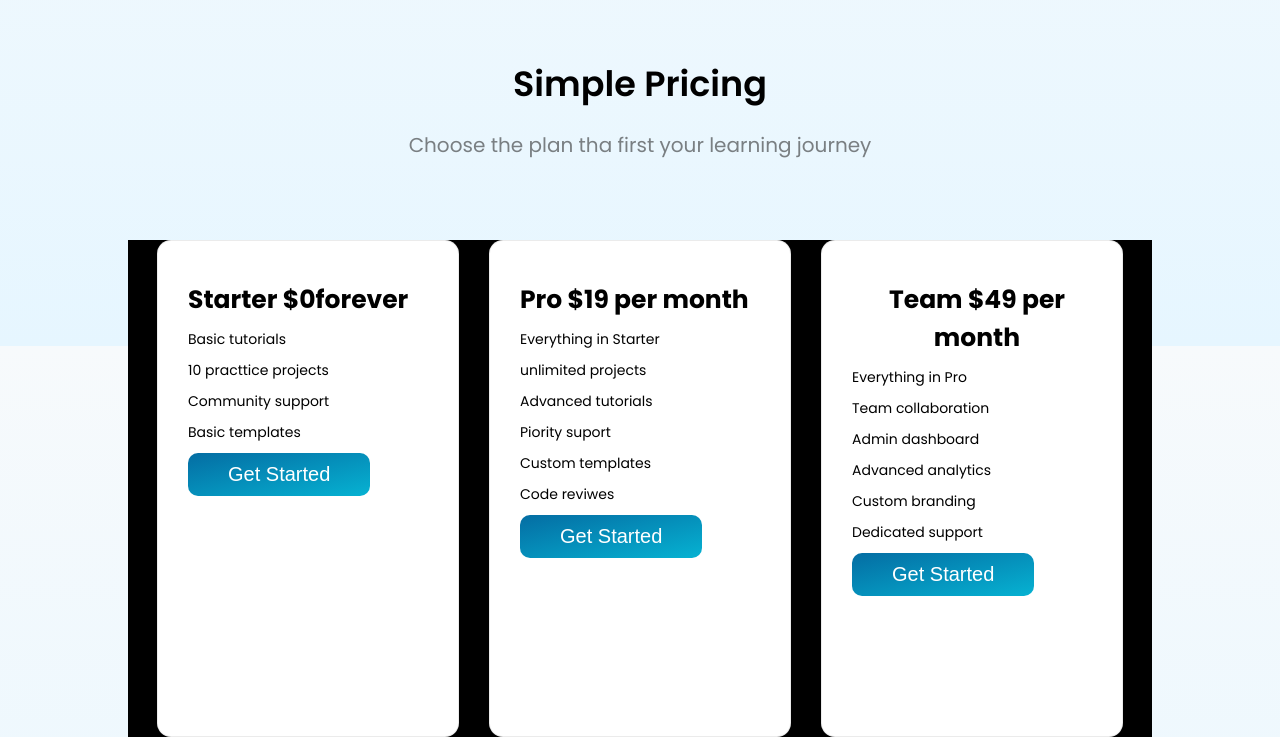
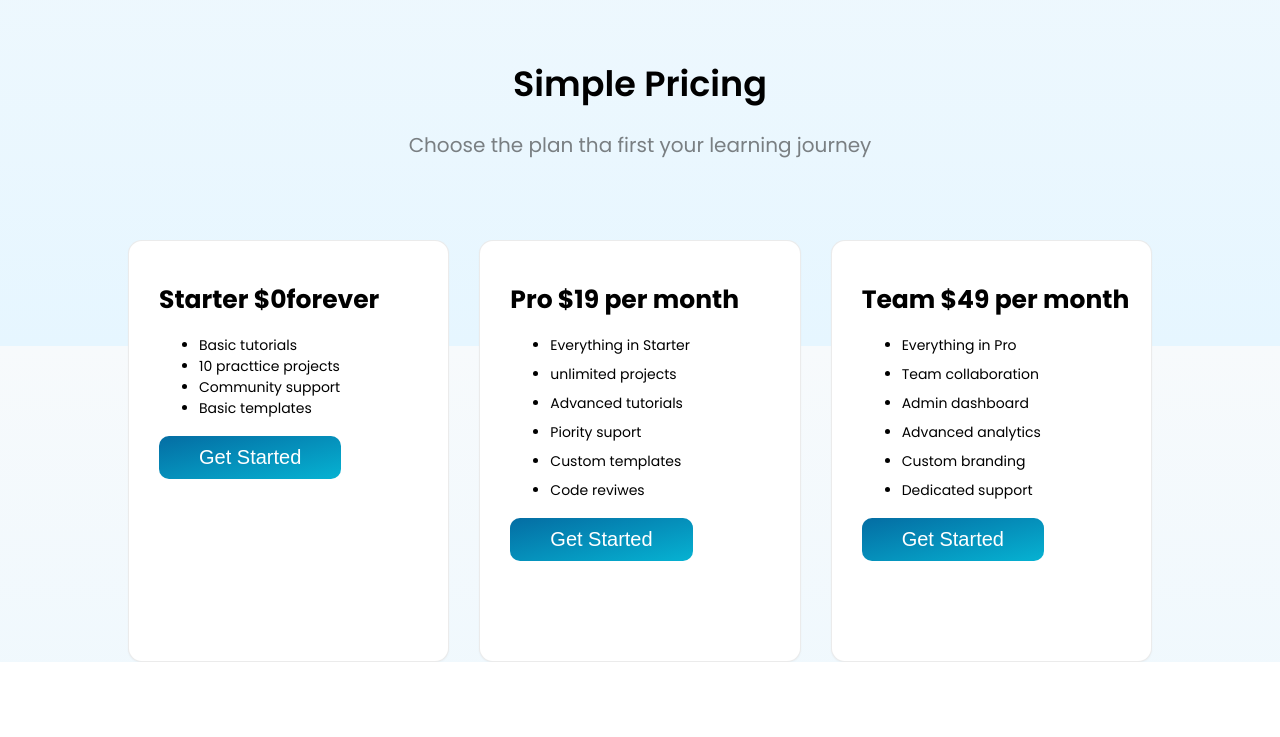
Before and after one commit to Robson-Vieira/Praticando-HTML-E-CSS, a plain HTML site: page index.html in a window 1280 px wide. Shown: the part 1254-1991 px from the top of the page. After the commit the page ends 1916 px from the top, so only its background shows below. Drawn offline with Linux system fonts and the light colour scheme.

Commit message:
Adicionando mais uma atualização

```diff
--- a/index.html
+++ b/index.html
@@ -14,11 +14,11 @@
                 <p>DevPractice</p>
             </div>
             <nav>
-                <ul>
-                    <li>features</li>
-                    <li>pricing</li>
-                    <li>about</li>
-                    <li>get started</li>
+                <ul class="navegacao">
+                    <li class="navegacao__item">features</li>
+                    <li class="navegacao__item">pricing</li>
+                    <li class="navegacao__item">about</li>
+                    <li class="navegacao__item">get started</li>
                 </ul>
             </nav>
         </header>
@@ -28,7 +28,7 @@
                 <img src="images/paleta-de-cores.png" alt="" class="cores">
                 <p>modern web design practice</p>
             </div>
-            <p class="title__parte-1">master <span>html & css</span> <br> <span class="title__with__style">with style</span> </p>
+            <p class="title__parte-1">master <span>html & css</span> <br> with style</p>
             <p class="texto-menor">A beautiful interface to practice your frontend skills. Build, learn, and <br>create
                 amazing web experiences.</p>
             <div class="box__buttons">
@@ -66,36 +66,39 @@
 
             <section class="container__cards__pricing">
                 <section class="card__pricing">
-                    <section class="formater__title__card">
+
                     <h1 class="title__card__pricing">Starter  <span>$0forever</span></h1>
-                    </section>
-                    <p class="content__card__pricing">Basic tutorials</p>
-                    <p class="content__card__pricing">10 practtice projects</p>
-                    <p class="content__card__pricing">Community support</p>
-                    <p class="content__card__pricing">Basic templates</p>
-
+                        <ul lass="list__card">
+                        <li class="item__card">Basic tutorials</li>
+                        <li class="item__card">10 practtice projects</li>
+                        <li class="item__card">Community support</li>
+                        <li class="item__card">Basic templates</li>
+                        </ul>
                     <button class="bnt__started">Get Started</button>
                 </section>
                     <section class="card__pricing">
                         <h1 class="title__card__pricing">Pro $19 <span>per month</span></h1>
-                        <p class="content__card__pricing">Everything in Starter</p>
-                        <p class="content__card__pricing">unlimited projects</p>
-                        <p class="content__card__pricing">Advanced tutorials</p>
-                        <p class="content__card__pricing">Piority suport</p>
-                        <p class="content__card__pricing">Custom templates</p>
-                        <p class="content__card__pricing">Code reviwes</p>
-
+                        <ul class="list__card">
+                            <li class="item__card">Everything in Starter</li>
+                            <li class="item__card">unlimited projects</li>
+                            <li class="item__card">Advanced tutorials</li>
+                            <li class="item__card">Piority suport</li>
+                            <li class="item__card">Custom templates</li>
+                            <li class="item__card">Code reviwes</li>
+                        </ul>
                         <button class="bnt__started">Get Started</button>
                     </section>
                     <section class="card__pricing">
                         <h1 class="title__card__pricing">Team $49 <span>per month</span></h1>
-                        <p class="content__card__pricing">Everything in Pro</p>
-                        <p class="content__card__pricing">Team collaboration</p>
-                        <p class="content__card__pricing">Admin dashboard</p>
-                        <p class="content__card__pricing">Advanced analytics</p>
-                        <p class="content__card__pricing">Custom branding</p>
-                        <p class="content__card__pricing">Dedicated support</p>
+                        <ul class="list__card">
+                            <li class="item__card">Everything in Pro</li>
+                            <li class="item__card">Team collaboration</li>
+                            <li class="item__card">Admin dashboard</li>
+                            <li class="item__card">Advanced analytics</li>
+                            <li class="item__card">Custom branding</li>
+                            <li class="item__card">Dedicated support</li>
 
+                        </ul>
                         <button class="bnt__started">Get Started</button>
                     </section>
                 </section>
@@ -104,7 +107,6 @@
 
 
 
-
 </body>
 
 </html>
--- a/style.css
+++ b/style.css
@@ -76,14 +76,15 @@ nav{
     list-style-type: non
 }
 
-nav ul{
+.navegacao{
     display: flex;
     flex-direction: row;
     list-style-type: none;
     gap: 1em;
 }
 
-nav ul li{
+.navegacao__item{
+
     font-size: 1.6rem;
     text-decoration: none;
     text-transform: capitalize;
@@ -93,8 +94,7 @@ nav ul li{
     transition: all 0.2s ease;
 }
 
-
-li:hover{
+.navegacao__item:hover{
     background: var(--degrade-diagonal);
     color: white;
 }
@@ -320,17 +320,16 @@ button img{
     grid-template-columns: repeat(auto-fit, minmax(260px, 1fr));
     justify-content: center;
     width:100%;
-    background-color:black;
     gap: 3rem;
 }
 
 
 .card__pricing{
 
-    width:25rem;
+    width:29rem;
     border: 1px solid rgba(0, 0, 0, 0.08);
     border-radius:14px;
-    padding:2rem 2rem 14rem 2rem;
+    padding:2rem 2rem 10rem 2rem;
     display:flex;
     padding-left:3rem;
     flex-direction:column;
@@ -353,8 +352,16 @@ button img{
 
 }
 
-.content__card__pricing{
-    margin:0;
-    padding:0;
-    font-size:1.4rem;
+.list__card{
+    display: flex;
+    flex-direction: column;
+    flex:2;
+    gap: 8px;
+
 }
+
+.item__card{
+    font-size: 1.4rem;
+    text-align: start;
+
+}
```
